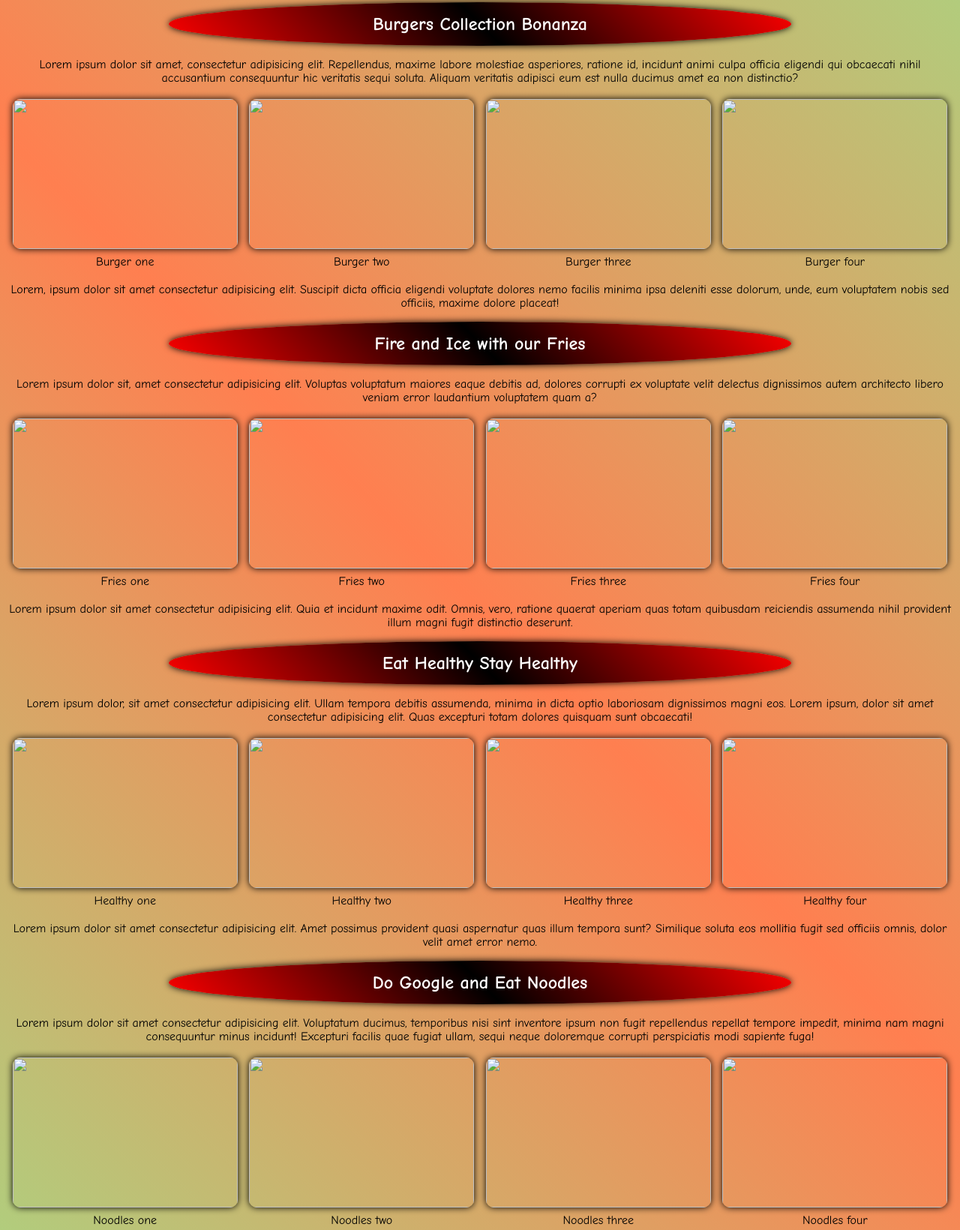
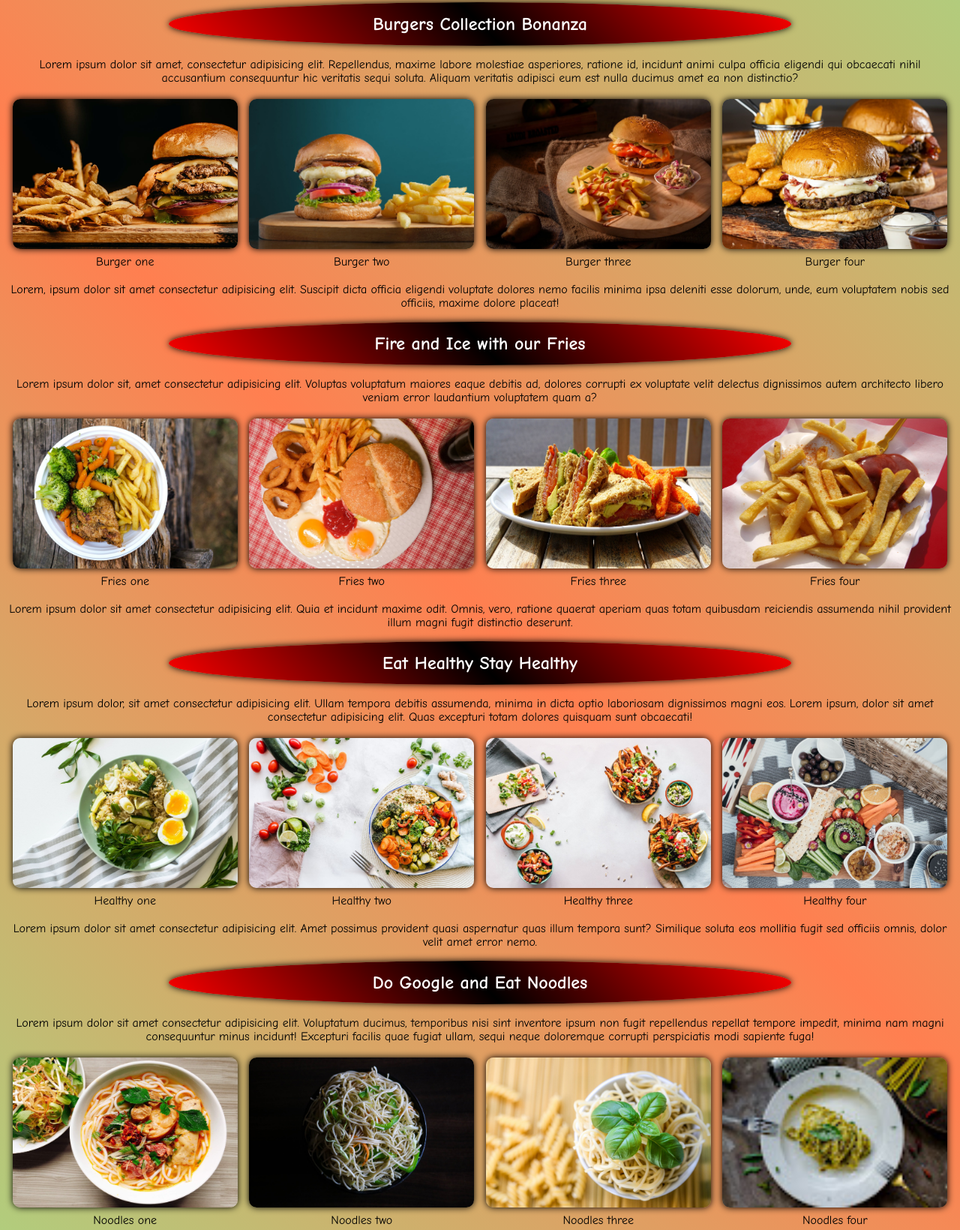
Before and after one commit to KadupukutlaManikanta/foodie-application-, a plain HTML site: page index.html in a window 1280 px wide. Shown: the part 648-2288 px from the top of the page at 75% size. Drawn offline with Linux system fonts and the light colour scheme.

Commit message:
Update index.html

```diff
--- a/index.html
+++ b/index.html
@@ -55,10 +55,10 @@
         <table>
             <tr>
                 <td>
-                    <img src="images/main-1.jpg" width="500" height="300">
+                    <img src="main-1.jpg" width="500" height="300">
                 </td>
                 <td>
-                    <img src="images/main-2.jpeg" width="500" height="300">
+                    <img src="main-2.jpeg" width="500" height="300">
                 </td>
                 <tr>
                     <td>Awesome Taste</td>
@@ -74,16 +74,16 @@
         <table>
             <tr>
                 <td>
-                    <img src="images/main-3.jpeg" width="300" height="200">
+                    <img src="main-3.jpeg" width="300" height="200">
                 </td>
                 <td>
-                    <img src="images/main-4.jpeg" width="300" height="200">
+                    <img src="main-4.jpeg" width="300" height="200">
                 </td>
                 <td>
-                    <img src="images/main-5.jpeg" width="300" height="200">
+                    <img src="main-5.jpeg" width="300" height="200">
                 </td>
                 <td>
-                    <img src="images/main-6.jpeg" width="300" height="200">
+                    <img src="main-6.jpeg" width="300" height="200">
                 </td>
                 <tr>
                     <td>Burger one</td>
@@ -101,16 +101,16 @@
         <table>
             <tr>
                 <td>
-                    <img src="images/main-7.jpeg" width="300" height="200">
+                    <img src="main-7.jpeg" width="300" height="200">
                 </td>
                 <td>
-                    <img src="images/main-8.jpeg" width="300" height="200">
+                    <img src="main-8.jpeg" width="300" height="200">
                 </td>
                 <td>
-                    <img src="images/main-9.jpeg" width="300" height="200">
+                    <img src="main-9.jpeg" width="300" height="200">
                 </td>
                 <td>
-                    <img src="images/main-10.jpeg" width="300" height="200">
+                    <img src="main-10.jpeg" width="300" height="200">
                 </td>
             </tr>
             <tr>
@@ -128,16 +128,16 @@
         <table>
             <tr>
                 <td>
-                    <img src="images/main-11.jpeg" width="300" height="200">
+                    <img src="main-11.jpeg" width="300" height="200">
                 </td>
                 <td>
-                    <img src="images/main-12.jpeg" width="300" height="200">
+                    <img src="main-12.jpeg" width="300" height="200">
                 </td>
                 <td>
-                    <img src="images/main-13.jpeg" width="300" height="200">
+                    <img src="main-13.jpeg" width="300" height="200">
                 </td>
                 <td>
-                    <img src="images/main-14.jpeg" width="300" height="200">
+                    <img src="main-14.jpeg" width="300" height="200">
                 </td>
             </tr>
             <tr>
@@ -155,16 +155,16 @@
         <table>
             <tr>
                 <td>
-                    <img src="images/main-15.jpeg" width="300" height="200">
+                    <img src="main-15.jpeg" width="300" height="200">
                 </td>
                 <td>
-                    <img src="images/main-16.jpeg" width="300" height="200">
+                    <img src="main-16.jpeg" width="300" height="200">
                 </td>
                 <td>
-                    <img src="images/main-17.jpeg" width="300" height="200">
+                    <img src="main-17.jpeg" width="300" height="200">
                 </td>
                 <td>
-                    <img src="images/main-18.jpeg" width="300" height="200">
+                    <img src="main-18.jpeg" width="300" height="200">
                 </td>
             </tr>
             <tr>
@@ -182,16 +182,16 @@
         <table>
             <tr>
                 <td>
-                    <img src="images/main-19.jpg" width="300" height="200">
+                    <img src="main-19.jpg" width="300" height="200">
                 </td>
                 <td>
-                    <img src="images/main-20.jpg" width="300" height="200">
+                    <img src="main-20.jpg" width="300" height="200">
                 </td>
                 <td>
-                    <img src="images/main-21.jpg" width="300" height="200">
+                    <img src="main-21.jpg" width="300" height="200">
                 </td>
                 <td>
-                    <img src="images/main-22.jpg" width="300" height="200">
+                    <img src="main-22.jpg" width="300" height="200">
                 </td>
                 <tr>
                     <td>Desert one</td>
```
